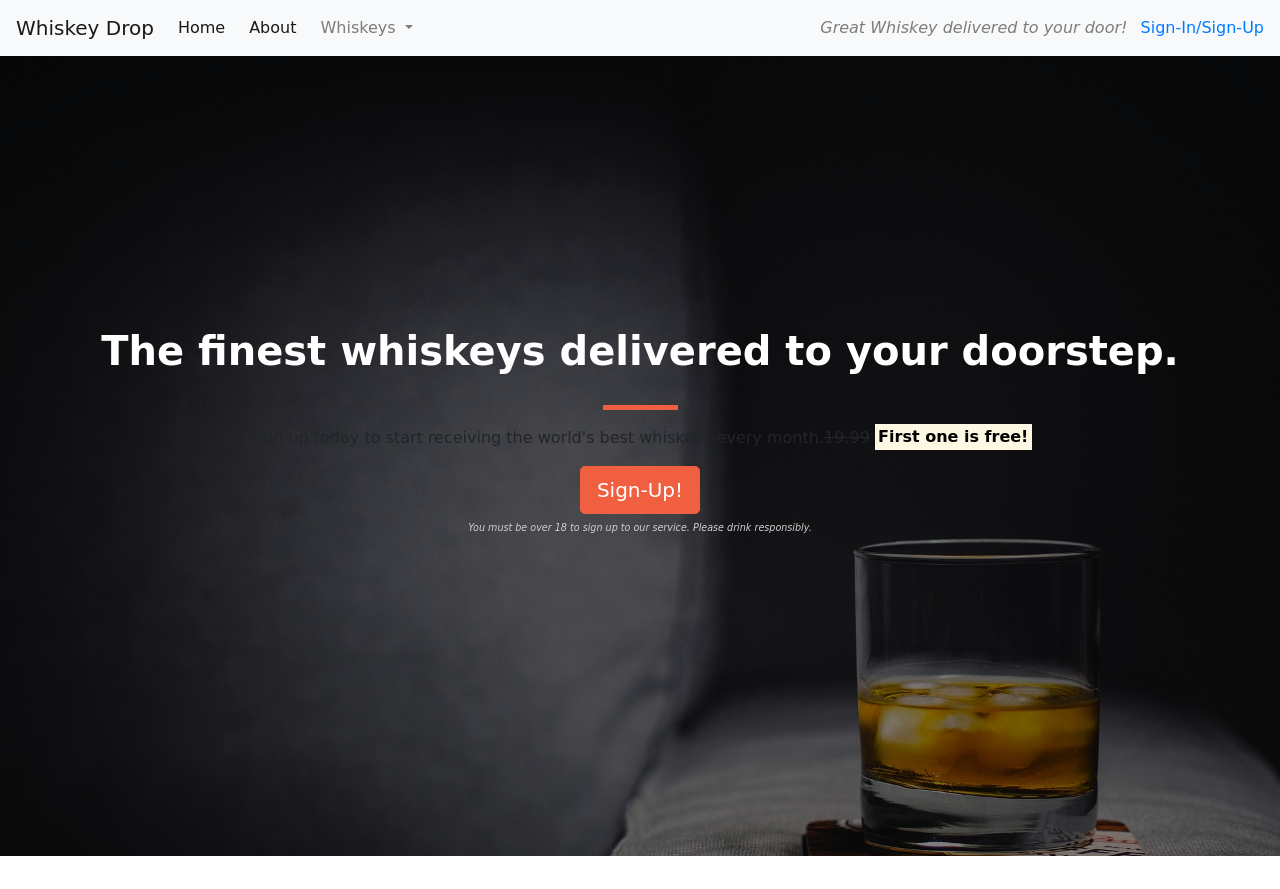
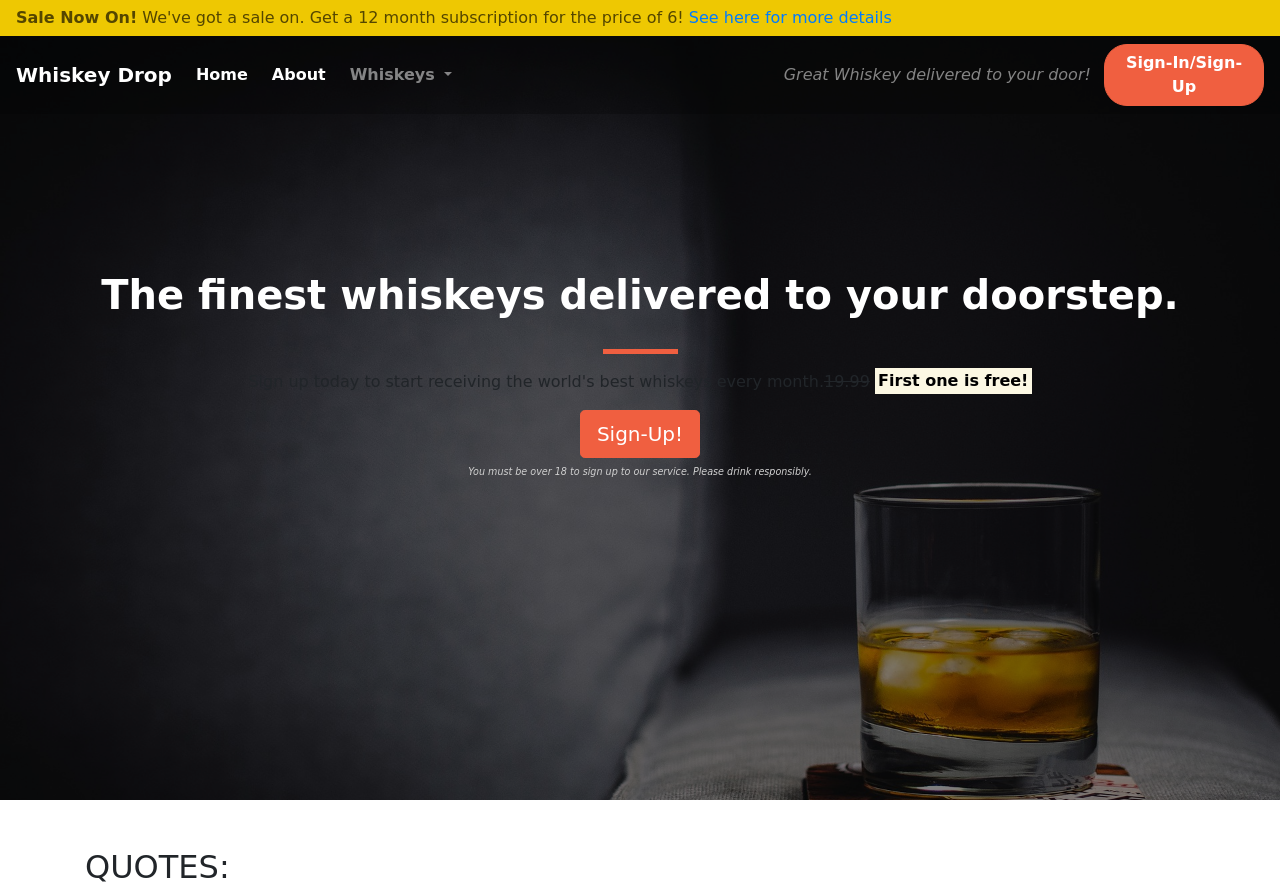
Before and after one commit to ARcKP98/Bootstrapexp, a plain HTML site: page index.html in a window 1280 px wide. Shown: the top 889 px of the page. Drawn offline with nearby package versions, Linux system fonts and the light colour scheme; a web font is replaced by a local one.

Commit message:
Add custom style to nav area.

```diff
--- a/assets/css/style.css
+++ b/assets/css/style.css
@@ -2,7 +2,19 @@
 body{
     font-family: 'Shantell Sans', cursive;
 }
-
+.alert-container .col-12 {
+    padding-left: 0;
+    padding-right: 0;
+}
+.site-wide-alert {
+    color: #544600;
+    background-color: #eec802;
+    border-color: #eec802;
+    padding: 5px 15px;
+    margin-bottom: 0;
+    border: 1px solid transparent;
+    border-radius: 0;
+}
 .alert-container{}
 
 .callout-container{
@@ -49,6 +61,34 @@ body{
     width: 35px;
 }
 
+/* Navbar */
+.navalert-container{
+    position: absolute;
+    top: 0;
+    left: 0;
+    padding-left: 0;
+    padding-right: 0;
+    z-index: 1;
+}
+
+.navbar{
+    margin-bottom: 0;
+    border: 0;
+    width: 100%;
+    background-color: rgba(0, 0, 0, 0.25);
+}
+
+.navbar .navbar-toggler{
+    border: 0;
+}
+
+.navbar-brand{
+    font-weight: bold;
+}
+
+.navbar .navbar-nav a{
+    font-weight: bold;
+}
 /* Jumbotron */
 .jumbotron{
     background-color: transparent;
--- a/index.html
+++ b/index.html
@@ -14,7 +14,18 @@
 </head>
 
 <body>
-    <nav class="navbar navbar-light bg-light navbar-expand-sm">
+    <div class="container-fluid navalert-container">
+        <div class="container-fluid alert-container">
+            <div class="row d-none d-sm-block">
+                <div class="col-12">
+                    <div class="site-wide-alert alert alert-warning">
+                        <strong>Sale Now On!</strong> We've got a sale on. Get a 12 month subscription for the price of 6!
+                        <a href="">See here for more details</a>
+                    </div>
+                </div>
+            </div>
+        </div>
+    <nav class="navbar navbar-dark navbar-expand-sm">
         <a href="/" class="navbar-brand">Whiskey Drop</a>
 
         <button class="navbar-toggler ml-auto" type="button" data-toggle="collapse" data-target="#navbarNavDropdown"
@@ -43,19 +54,10 @@
         </div>
         <div class="d-none d-md-block">
             <p class="navbar-text my-auto mr-2"><i>Great Whiskey delivered to your door!</i></p>
-            <a href="/login">Sign-In/Sign-Up</a>
+            <a href="/login" class="btn btn--cta btn--red" >Sign-In/Sign-Up</a>
         </div>
     </nav>
-    <!-- <div class="container alert-container">
-        <div class="row d-none d-sm-block">
-            <div class="col-12">
-                <div class="alert alert-warning">
-                    <strong>Sale Now On!</strong> We've got a sale on. Get a 12 month subscription for the price of 6!
-                    <a href="">See here for more details</a>
-                </div>
-            </div>
-        </div>
-    </div> -->
+</div>
     <div class="container-fluid callout-container">
         <!-- Callout -->
         <div class="opaque-overlay">&nbsp;</div>
```
